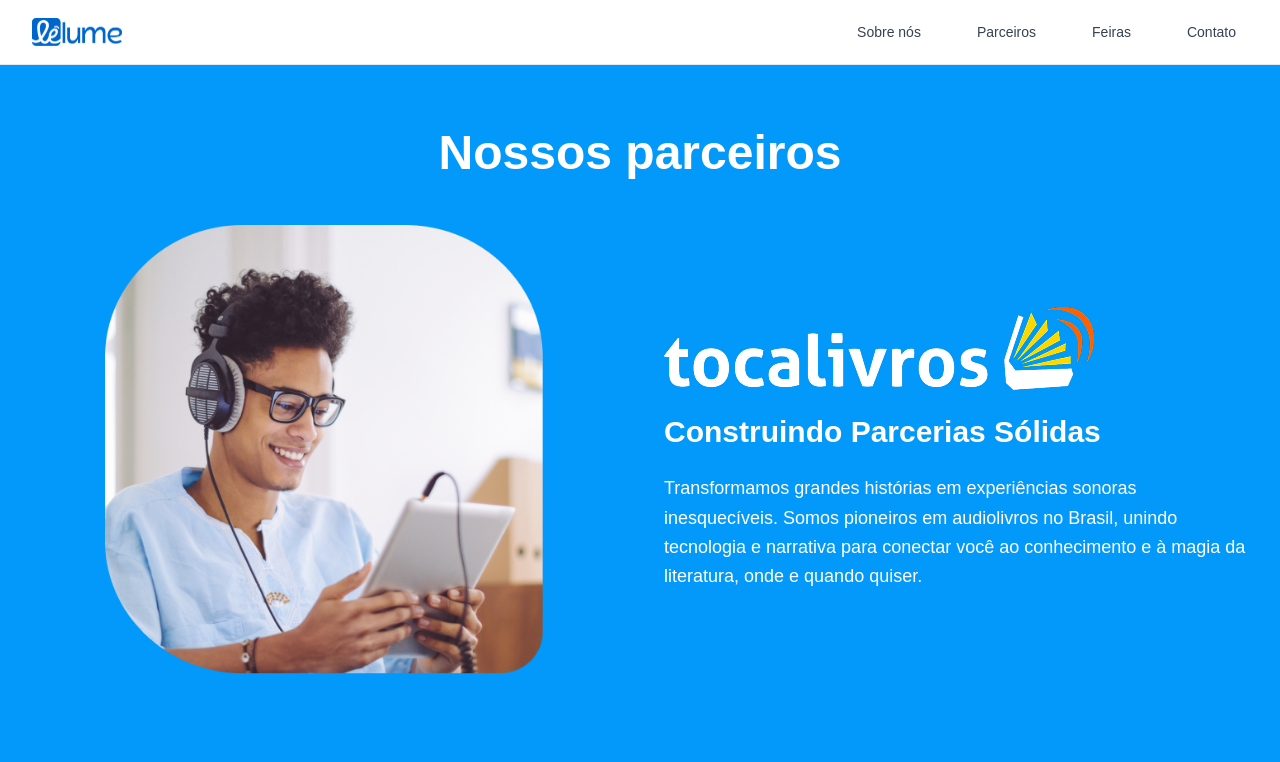
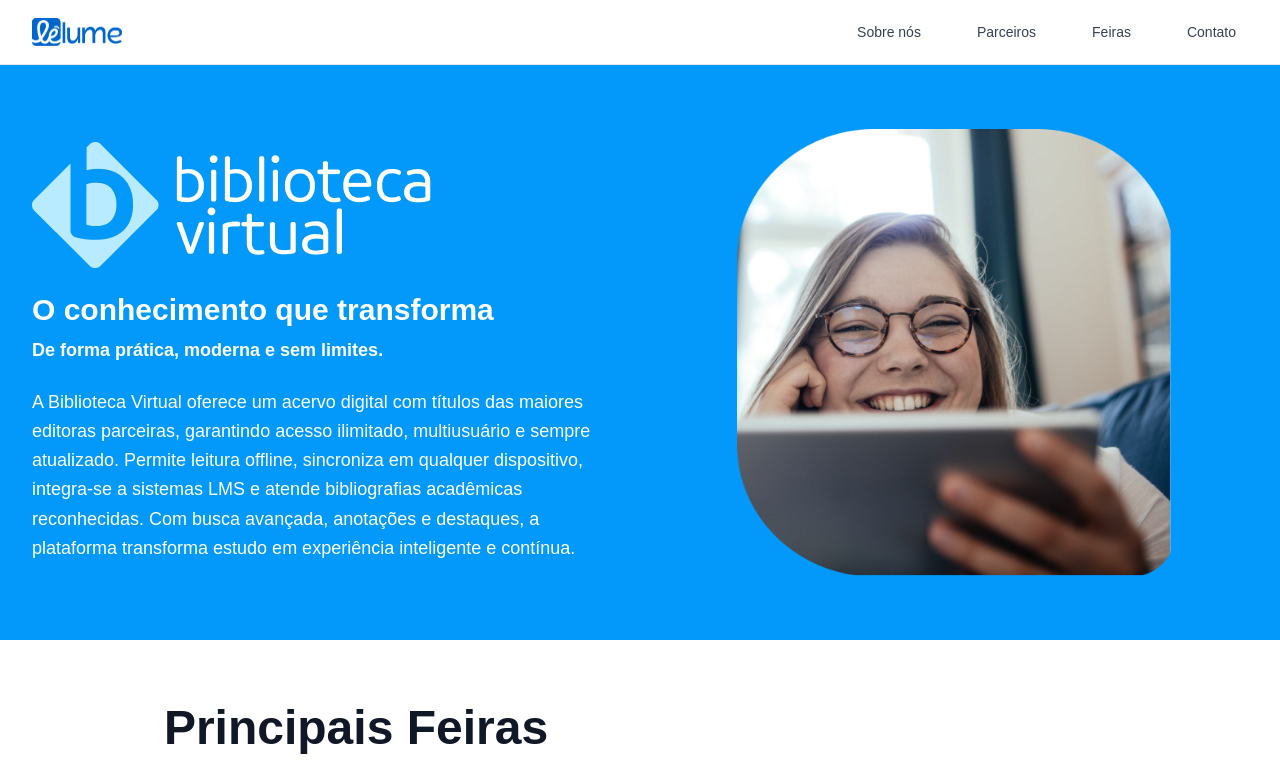
Before and after one commit to we-tech-git/lelume, a Next.js app: page / in a window 1280 px wide. Shown: the top 762 px of the page. Built offline with nearby package versions, Linux system fonts and the light colour scheme.

Commit message:
fix: remove toca livros mention

```diff
--- a/src/app/page.tsx
+++ b/src/app/page.tsx
@@ -20,12 +20,12 @@
       /> */}
 
       <div className="bg-section">
-        <Section1
+        {/* <Section1
           imageSrc="/section_1.png"
           imageAlt="Nossos Parceiros"
           title="Construindo Parcerias Sólidas"
           description="Transformamos grandes histórias em experiências sonoras inesquecíveis. Somos pioneiros em audiolivros no Brasil, unindo tecnologia e narrativa para conectar você ao conhecimento e à magia da literatura, onde e quando quiser."
-        />
+        /> */}
 
         {/* Section 2 Component - Ordem Invertida */}
         <Section2
```
